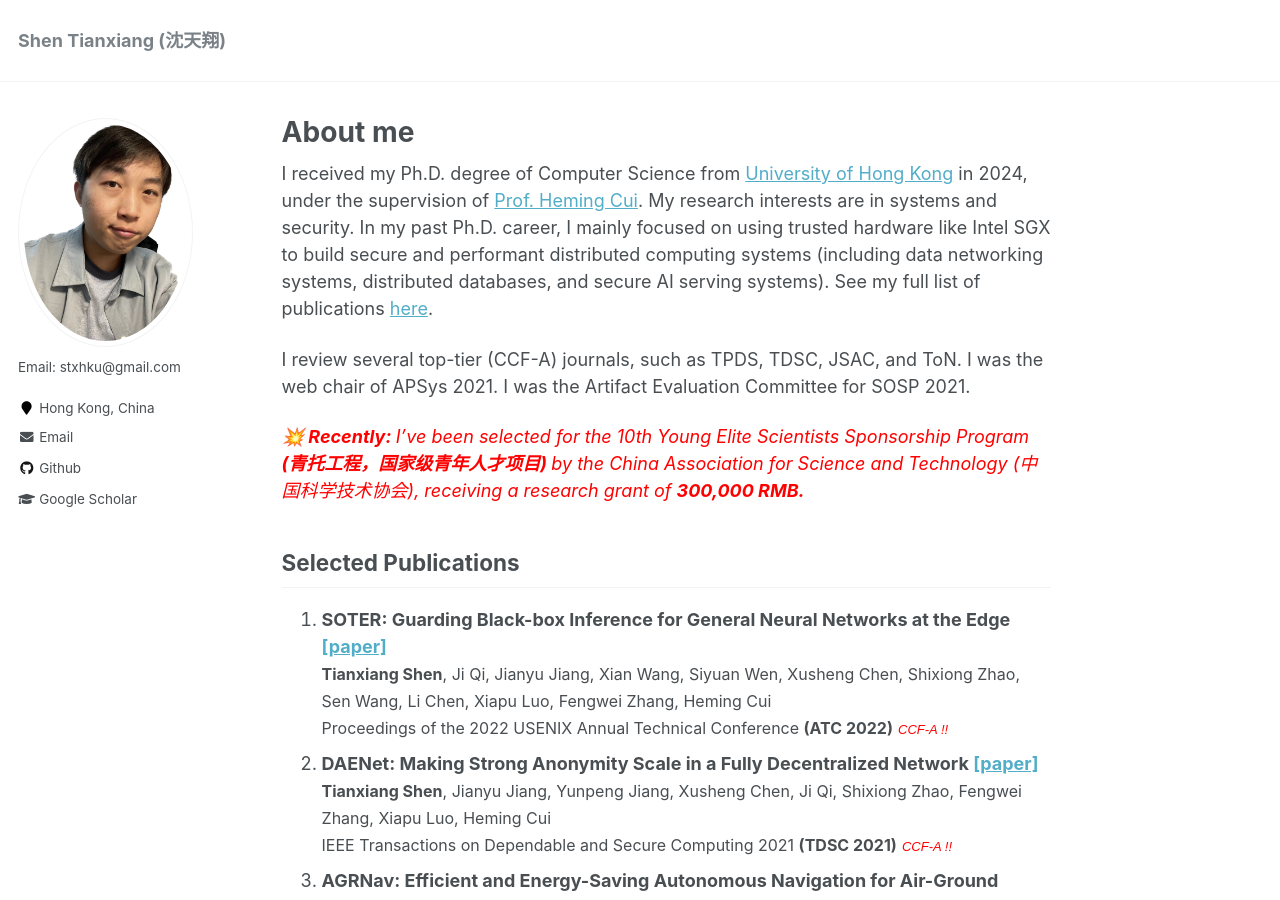
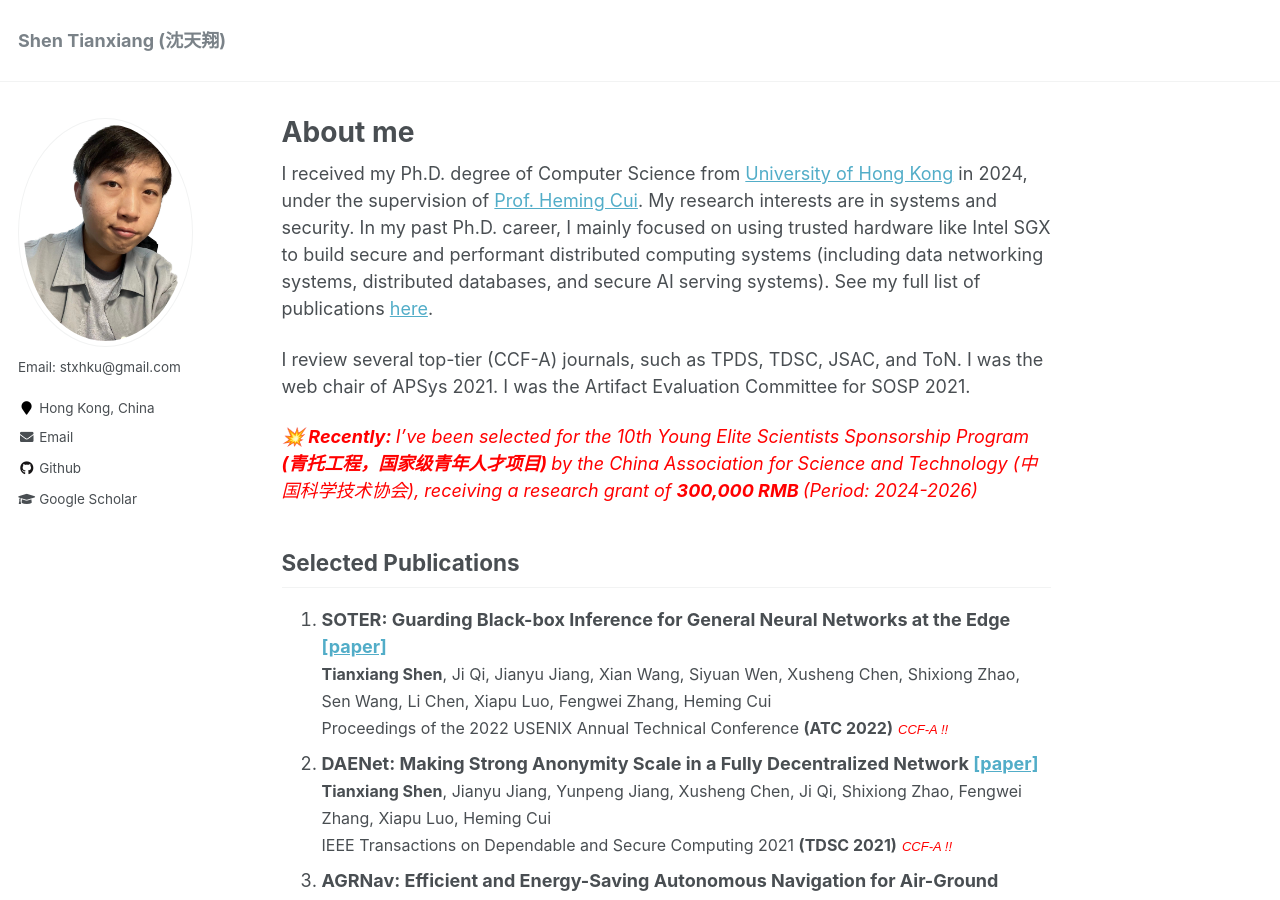
Before and after one commit to tianxiang999/tianxiang999.github.io, a Jekyll site: the page built from _pages/about.md, in a window 1280 px wide and 900 px high. Built offline with Jekyll 4.4.1, drawn with Linux system fonts in a browser that asks for light colours; comment, search, counter and statistics services are not loaded.

Commit message:
Update about.md

```diff
--- a/_pages/about.md
+++ b/_pages/about.md
@@ -23,7 +23,9 @@ Committee for SOSP 2021.
 red;">I've been selected for the 10th Young Elite Scientists Sponsorship Program
 </em><strong><em style="color: red;">(青托工程，国家级青年人才项目) </em></strong><em style="color:
 red;">by the China Association for Science and Technology (中国科学技术协会)</em><em style="color:
-red;">, receiving a research grant of </em><strong><em style="color: red;">300,000 RMB.</em></strong>
+red;">, receiving a research grant of </em><strong><em style="color:
+red;">300,000 RMB </em></strong><em style="color:
+red;">(Period: 2024-2026)</em>
 
 
 
```
